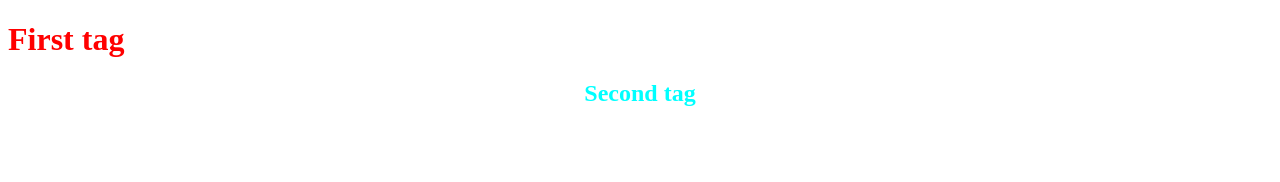
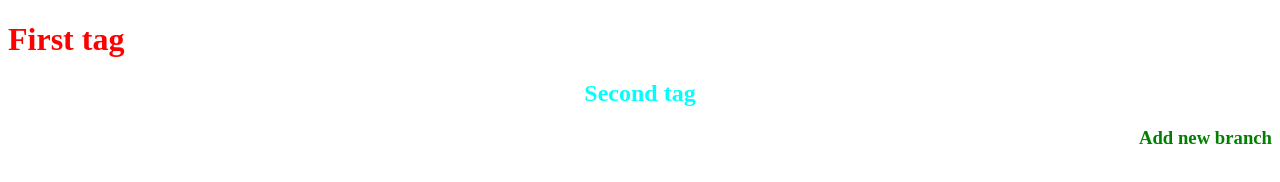
Before and after one commit to mariana-00b/js-advance, a plain HTML site: page index.html in a window 1280 px wide. Drawn offline with Linux system fonts and the light colour scheme.

Commit message:
Create new branch

```diff
--- a/index.html
+++ b/index.html
@@ -9,5 +9,6 @@
 <body>
     <h1>First tag</h1>
     <h2>Second tag</h2>
+    <h3>Add new branch</h3>
 </body>
 </html>
--- a/main.css
+++ b/main.css
@@ -5,3 +5,7 @@ h2{
     color: aqua;
     text-align: center;
 }
+h3{
+    color: green;
+    text-align: right;
+}
```
